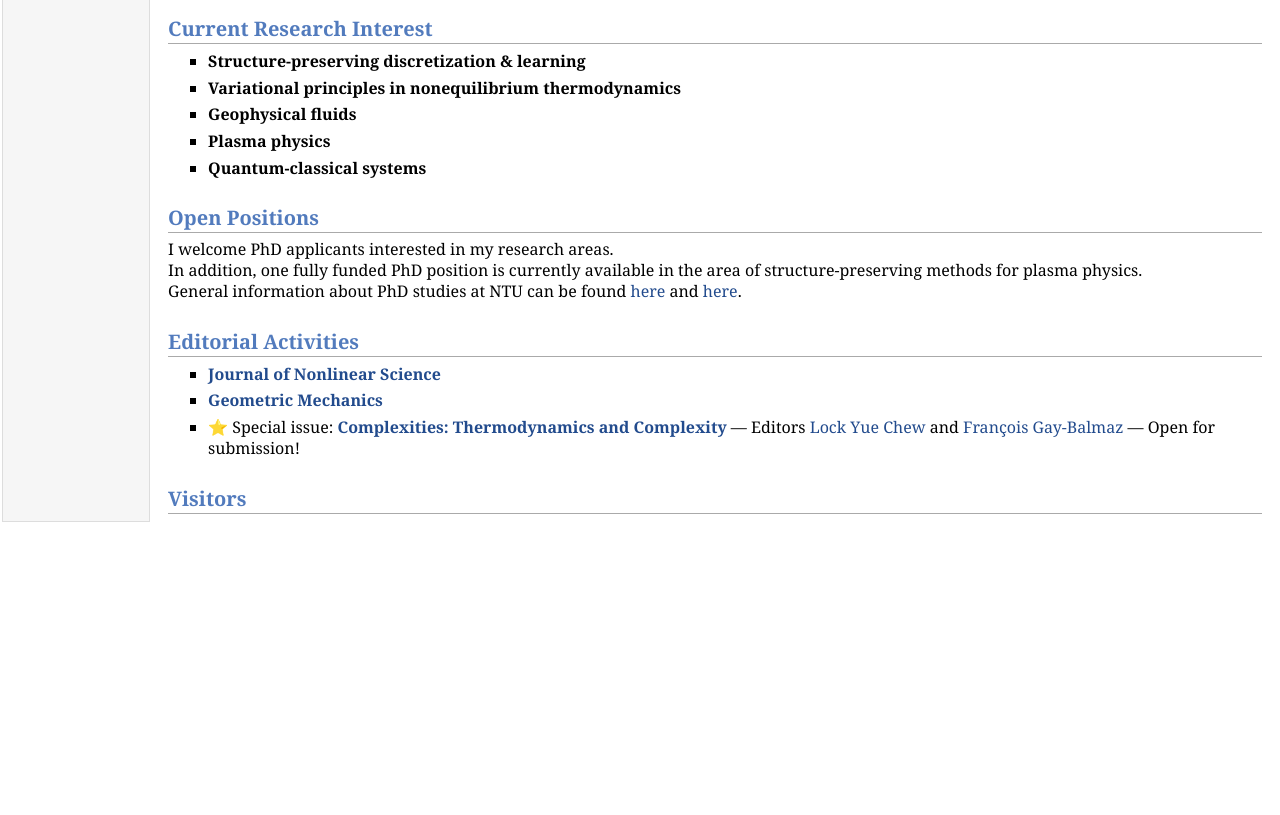
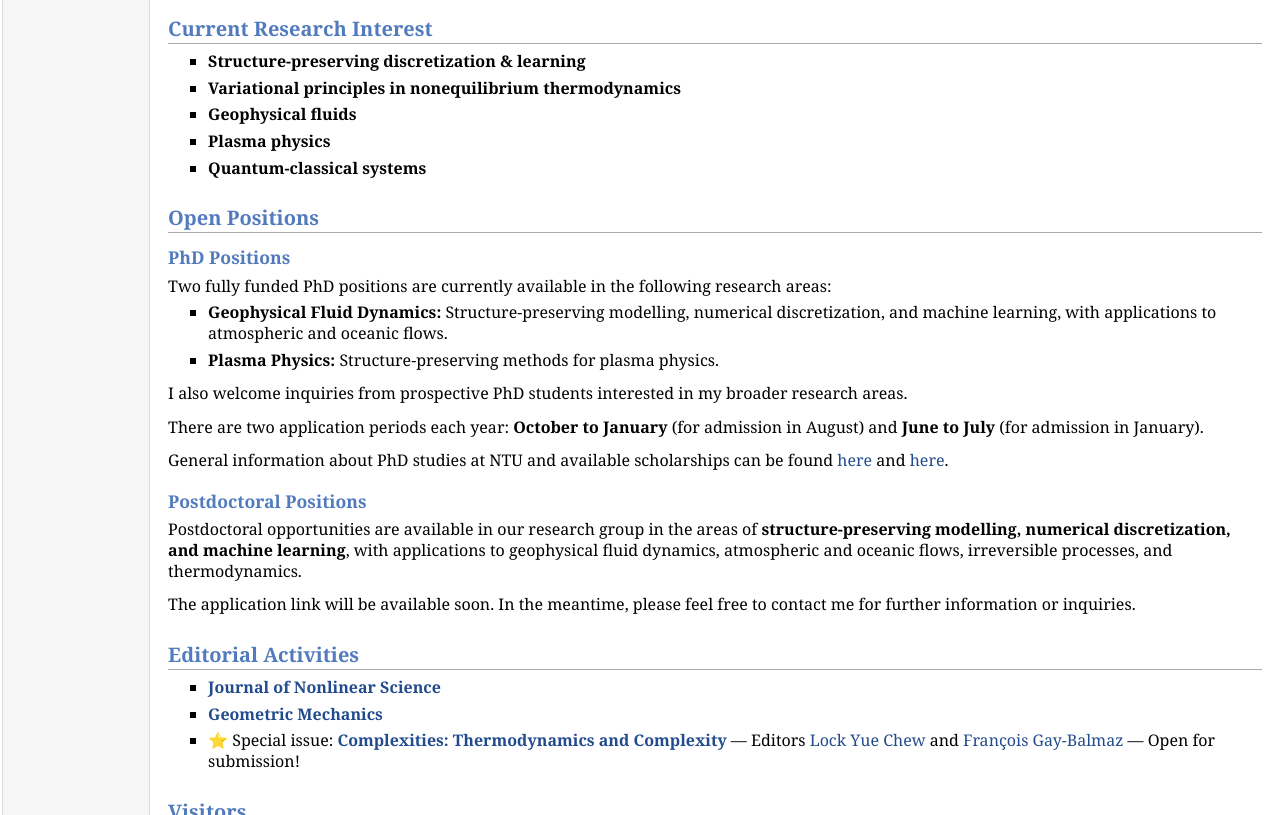
Before and after one commit to francoisgaybalmaz/francoisgaybalmaz.github.io, a plain HTML site: page index.html in a window 1280 px wide. Shown: the part 462-1277 px from the top of the page. Before the commit the page ends 994 px from the top, so only its background shows below. Drawn offline with Linux system fonts and the light colour scheme.

Commit message:
‘2025date’

```diff
--- a/index.html
+++ b/index.html
@@ -49,9 +49,20 @@ Website: <a href="https://francois.gaybalmaz.github.io">https://francois.gaybalm
 </li>
 </ul>
 <h2>Open Positions</h2>
-<p>I welcome PhD applicants interested in my research areas. <br />
-In addition, one fully funded PhD position is currently available in the area of structure-preserving methods for plasma physics. <br />
-General information about PhD studies at NTU can be found <a href="https://www.ntu.edu.sg/spms/about-us/mathematics/grad/phd">here</a> and <a href="https://www.ntu.edu.sg/admissions/graduate/financialmatters/scholarships/rss">here</a>.</p>
+<h3>PhD Positions</h3>
+<p>Two fully funded PhD positions are currently available in the following research areas:</p>
+<ul>
+<li><p><b>Geophysical Fluid Dynamics:</b> Structure-preserving modelling, numerical discretization, and machine learning, with applications to atmospheric and oceanic flows.</p>
+</li>
+<li><p><b>Plasma Physics:</b> Structure-preserving methods for plasma physics.</p>
+</li>
+</ul>
+<p>I also welcome inquiries from prospective PhD students interested in my broader research areas.</p>
+<p>There are two application periods each year: <b>October to January</b> (for admission in August) and <b>June to July</b> (for admission in January).</p>
+<p>General information about PhD studies at NTU and available scholarships can be found <a href="https://www.ntu.edu.sg/spms/about-us/mathematics/grad/phd">here</a> and <a href="https://www.ntu.edu.sg/admissions/graduate/financialmatters/scholarships/rss">here</a>.</p>
+<h3>Postdoctoral Positions</h3>
+<p>Postdoctoral opportunities are available in our research group in the areas of <b>structure-preserving modelling, numerical discretization, and machine learning</b>, with applications to geophysical fluid dynamics, atmospheric and oceanic flows, irreversible processes, and thermodynamics.</p>
+<p>The application link will be available soon. In the meantime, please feel free to contact me for further information or inquiries.</p>
 <h2>Editorial Activities</h2>
 <ul>
 <li><p><b><a href="https://link.springer.com/journal/332">Journal of Nonlinear Science</a></b> <br /></p>
```
Also changed, not shown: 3 other files.
